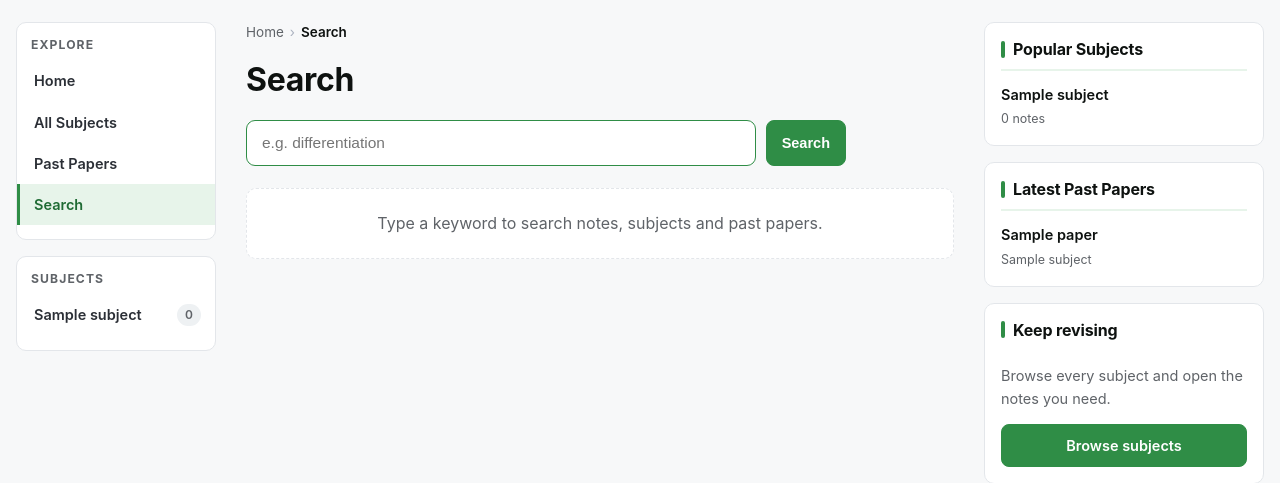
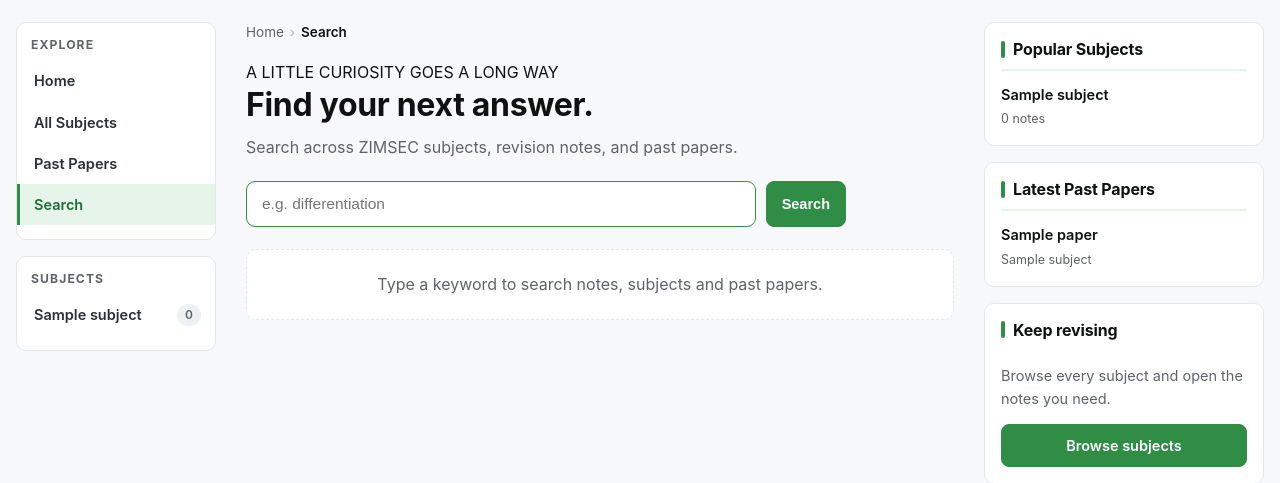
Before and after one commit to 1772hojaz/answered, a PHP site: page /search in a window 1280 px wide. Shown: the part 114-597 px from the top of the page. Run offline with PHP 8.4, Linux system fonts and the light colour scheme; tables that the repository leaves empty hold one stand-in row (values such as "Sample post").

Commit message:
Keep internal search useful without indexing result pages

```diff
--- a/htdocs/pages/search.php
+++ b/htdocs/pages/search.php
@@ -13,8 +13,11 @@ if ($hasQuery) {
 
 $total = count($results['subjects']) + count($results['notes']) + count($results['papers']);
 
-$GLOBALS['page_title'] = $hasQuery ? 'Search: ' . $term : 'Search';
-$GLOBALS['nav_active'] = '';
+$GLOBALS['page_title'] = $hasQuery ? 'Search ZIMSEC Resources: ' . $term : 'Search ZIMSEC Revision Resources';
+$GLOBALS['page_description'] = 'Search ZIMSEC subjects, revision notes, and past papers on Answered' . ($hasQuery ? ' for ' . $term . '.' : '. Find resources for your next study session.');
+$GLOBALS['canonical_url'] = url('/search', $hasQuery ? ['q' => $term] : []);
+$GLOBALS['page_noindex'] = true;
+$GLOBALS['nav_active'] = 'search';
 $GLOBALS['search_value'] = $term;
 ?>
 <div class="gfg-layout">
@@ -25,7 +28,9 @@ $GLOBALS['search_value'] = $term;
       <?php breadcrumbs([['label' => 'Home', 'href' => url('/')], ['label' => 'Search']]); ?>
 
       <header class="gfg-page-head">
-        <h1>Search</h1>
+        <span class="eyebrow section-eyebrow">A LITTLE CURIOSITY GOES A LONG WAY</span>
+        <h1>Find your next answer.</h1>
+        <p class="section-sub">Search across ZIMSEC subjects, revision notes, and past papers.</p>
       </header>
 
       <form class="gfg-search-form" action="<?= e(form_action('/search')) ?>" method="get" role="search">
```
